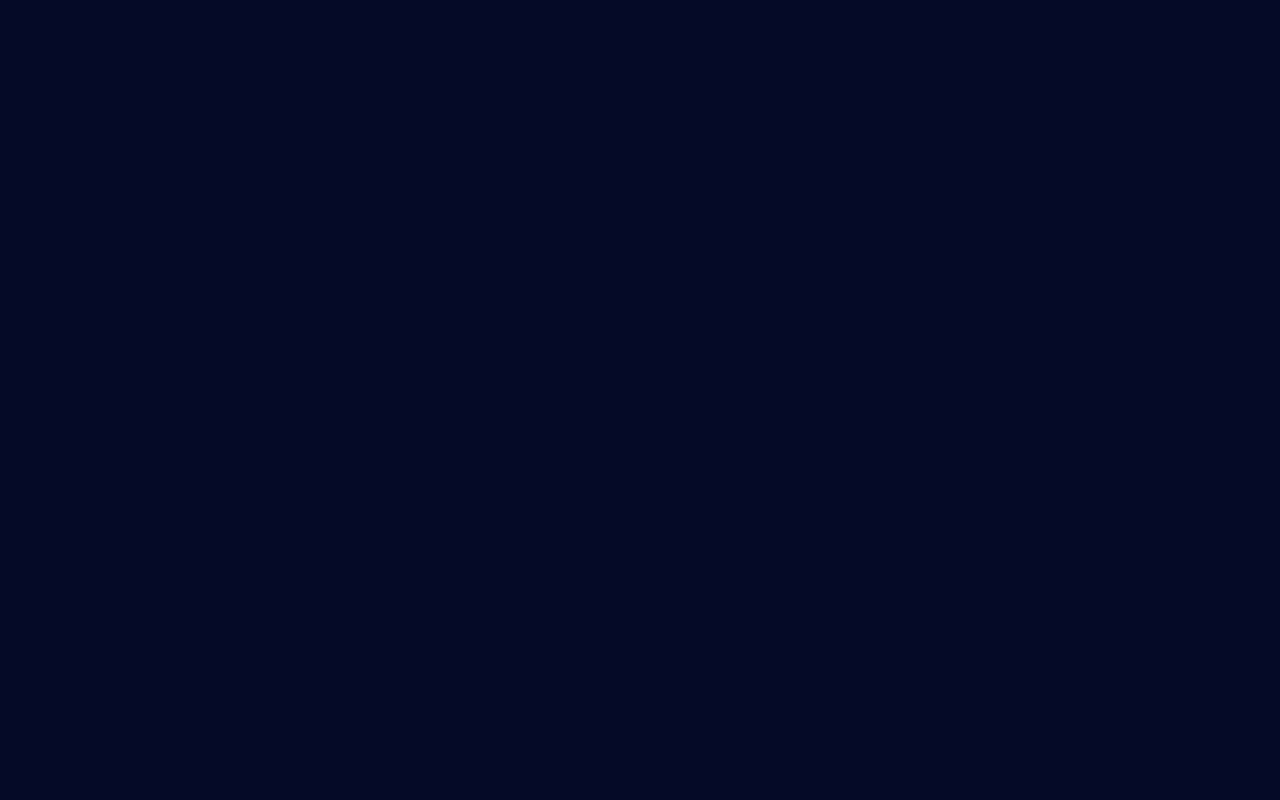
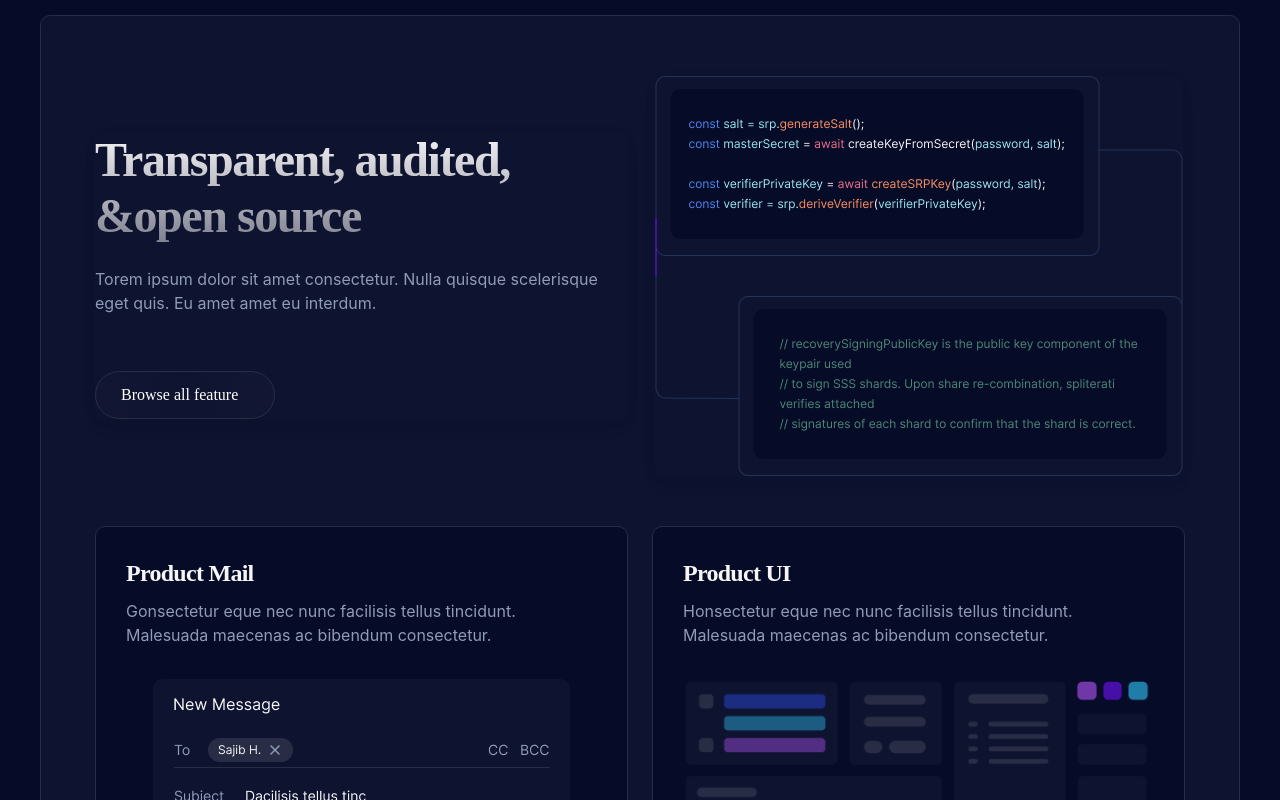
Before and after one commit to abduhamidweb/Premium-SaaS-Landing, a React (Vite) app: page / in a window 1280 px wide. Shown: the part 3740-4540 px from the top of the page. Before the commit the page ends 3733 px from the top, so only its background shows below. Built offline with nearby package versions, Linux system fonts and the light colour scheme.

Commit message:
source end

```diff
--- a/src/components/Apps/apps.scss
+++ b/src/components/Apps/apps.scss
@@ -344,6 +344,7 @@
         margin-left: 30px;
       }
     }
+    padding-bottom: 70px;
   }
 }
 @media only screen and (max-width: 768px) {
--- a/src/components/source/Source.jsx
+++ b/src/components/source/Source.jsx
@@ -1,15 +1,52 @@
 import React from 'react';
 import "./source.scss"
+import cardIMG from "../../assets/sours.png";
+import pr1 from "../../assets/pr1.png"
+import pr2 from "../../assets/pr2.png"
+import SourceCard from './SourceCard';
 const Source = () => {
+    let produc = [
+        {
+            id: 1,
+            img: pr1,
+            title: "Product Mail",
+            desc: "Gonsectetur eque nec nunc facilisis tellus tincidunt. Malesuada maecenas ac bibendum consectetur.",
+        },
+        {
+            id: 2,
+            img: pr2,
+            title: "Product UI",
+            desc: "Honsectetur eque nec nunc facilisis tellus tincidunt. Malesuada maecenas ac bibendum consectetur.",
+        }
+    ];
     return (
         <>
             <section className='source'>
                 <div className="container">
                     <div className="source__wrapper">
+                        <div className="row">
+                            <div className="col-lg-6 col-md-6 col-sm-12 source_card_wrap">
+                                <div className="card">
+                                    <h2>Transparent, audited, &open source</h2>
+                                    <p>Torem ipsum dolor sit amet consectetur. Nulla quisque scelerisque eget quis. Eu amet amet eu interdum.</p>
+                                    <a href="#" className='view-oke'>Browse all feature</a>
+                                </div>
+                            </div>
+                            <div className="col-lg-6 col-md-6 col-sm-12 source_card_wrap">
+                                <div className="card">
+                                    <img src={cardIMG} alt="img" />
+                                </div>
+                            </div>
+                        </div>
+                        <div className="row producs">
+                            {
+                                produc.length ? produc.map(item => <SourceCard key={item.id} data={item} />) : "<h1>Loading...</h1>"
+                            }
 
+                        </div>
                     </div>
                 </div>
-         </section>
+            </section>
         </>
     );
 };
--- /dev/null
+++ b/src/components/source/SourceCard.jsx
@@ -0,0 +1,18 @@
+import React from 'react';
+
+const SourceCard = ({ data: { id, title, img, desc } }) => {
+    return (
+        <>
+            <div className="col-lg-6 col-md-6 col-sm-12 product_info">
+                <div className="product_info-card">
+                    <h5>{title ? title : ""}</h5>
+                    <p>{desc ? desc : ""}</p>
+                    <img src={img ? img : ""} className='img-fluid produc-img' alt="img" />
+                </div>
+
+            </div>
+        </>
+    );
+};
+
+export default SourceCard;
--- a/src/components/source/source.scss
+++ b/src/components/source/source.scss
@@ -1 +1,98 @@
-.source{}
+.source {
+  .source__wrapper {
+    background: #0e1330;
+    /* Neutral/gray 500 */
+    border: 1px solid #282d45;
+    border-radius: 10px;
+    padding: 50px 54px;
+    margin-top: 70px;
+    .card {
+      background: transparent;
+      h2 {
+        font-family: 'Satoshi';
+        font-style: normal;
+        font-weight: 700;
+        font-size: 48px;
+        line-height: 56px;
+        /* or 117% */
+
+        letter-spacing: -0.03em;
+
+        /* Linear gradient */
+
+        background: linear-gradient(180deg, #f6f6f7 0%, #7e808f 100%);
+        -webkit-background-clip: text;
+        -webkit-text-fill-color: transparent;
+        background-clip: text;
+        text-fill-color: transparent;
+      }
+      p {
+        font-family: 'Inter';
+        font-style: normal;
+        font-weight: 400;
+        font-size: 16px;
+        line-height: 24px;
+        /* or 150% */
+
+        /* Neutral/gray 300 */
+
+        color: #8f9bb7;
+        margin-top: 15px;
+      }
+      a {
+        width: 180px;
+        margin-top: 40px;
+      }
+    }
+    .source_card_wrap {
+      display: flex;
+      justify-content: center;
+      align-items: center;
+      margin: 10px 0px;
+    }
+    .producs {
+      margin-top: 40px;
+      .product_info {
+        .product_info-card {
+          background: #060b27;
+          /* Neutral/gray 500 */
+          border: 1px solid #282d45;
+          border-radius: 10px;
+          padding: 30px 30px 0px 30px;
+          h5 {
+            font-family: 'Satoshi';
+            font-style: normal;
+            font-weight: 700;
+            font-size: 24px;
+            line-height: 32px;
+            /* identical to box height, or 133% */
+
+            letter-spacing: -0.03em;
+
+            /* Neutral/white 200 */
+
+            color: #f6f6f7;
+          }
+          p {
+            font-family: 'Inter';
+            font-style: normal;
+            font-weight: 400;
+            font-size: 16px;
+            line-height: 24px;
+            /* or 150% */
+
+            /* Neutral/gray 300 */
+
+            color: #8f9bb7;
+            margin-top: 10px;
+          }
+          img {
+            margin: 32px auto 0px auto;
+            display: flex;
+            justify-content: center;
+          }
+        }
+      }
+    }
+  }
+}
```
Also changed, not shown: src/assets/pr1.png (added), src/assets/pr2.png (added).
